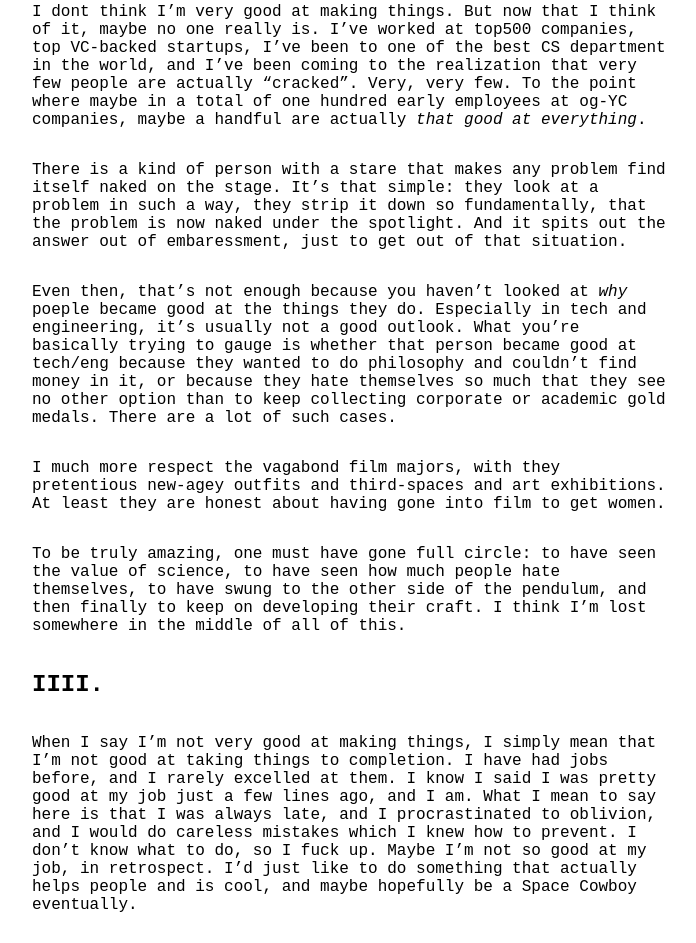
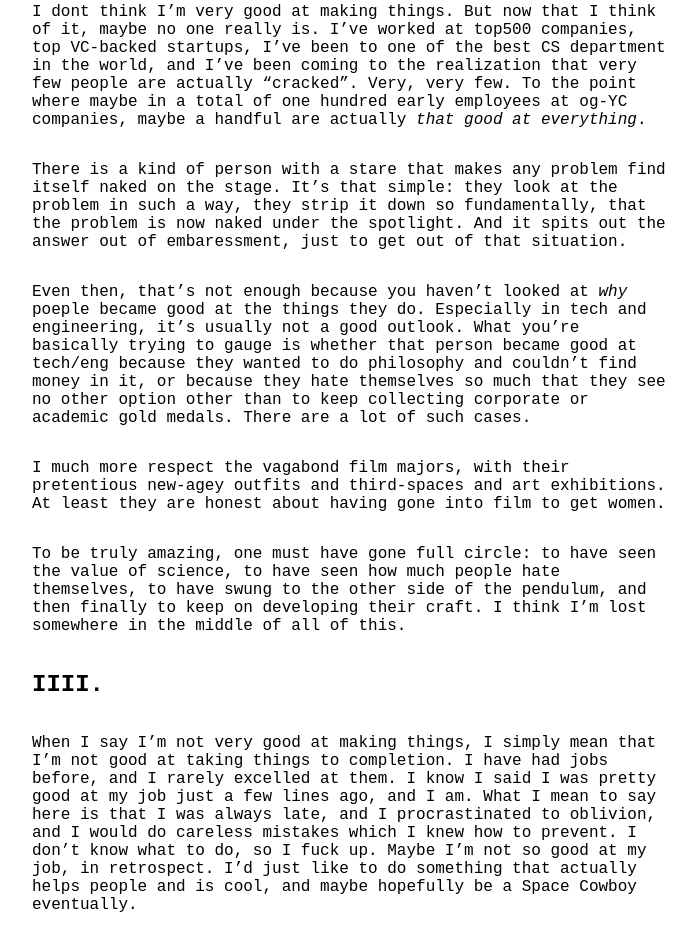
Before and after one commit to IgaoGuru/personal-site, an Astro site: page /essays/not-good in a window 1280 px wide. Shown: the part 2535-3478 px from the top of the page, without its empty margins (288-984 px from the left). Built offline with nearby package versions, Linux system fonts and the light colour scheme; Astro itself is replaced by a stand-in of ours.

Commit message:
grammar corrections, not-good.md

```diff
--- a/src/pages/essays/not-good.md
+++ b/src/pages/essays/not-good.md
@@ -46,11 +46,11 @@ Ah, man, I wish the internet were a more civil place. It seems like we fucked up
 I dont think I'm very good at making things. But now that I think of it, maybe no one really is.
 I've worked at top500 companies, top VC-backed startups, I've been to one of the best CS department in the world, and I've been coming to the realization that very few people are actually "cracked". Very, very few. To the point where maybe in a total of one hundred early employees at og-YC companies, maybe a handful are actually _that good at everything_.
 
-There is a kind of person with a stare that makes any problem find itself naked on the stage. It's that simple: they look at a problem in such a way, they strip it down so fundamentally, that the problem is now naked under the spotlight. And it spits out the answer out of embaressment, just to get out of that situation.
+There is a kind of person with a stare that makes any problem find itself naked on the stage. It's that simple: they look at the problem in such a way, they strip it down so fundamentally, that the problem is now naked under the spotlight. And it spits out the answer out of embaressment, just to get out of that situation.
 
-Even then, that's not enough because you haven't looked at _why_ poeple became good at the things they do. Especially in tech and engineering, it's usually not a good outlook. What you're basically trying to gauge is whether that person became good at tech/eng because they wanted to do philosophy and couldn't find money in it, or because they hate themselves so much that they see no other option than to keep collecting corporate or academic gold medals. There are a lot of such cases.
+Even then, that's not enough because you haven't looked at _why_ poeple became good at the things they do. Especially in tech and engineering, it's usually not a good outlook. What you're basically trying to gauge is whether that person became good at tech/eng because they wanted to do philosophy and couldn't find money in it, or because they hate themselves so much that they see no other option other than to keep collecting corporate or academic gold medals. There are a lot of such cases.
 
-I much more respect the vagabond film majors, with they pretentious new-agey outfits and third-spaces and art exhibitions. At least they are honest about having gone into film to get women.
+I much more respect the vagabond film majors, with their pretentious new-agey outfits and third-spaces and art exhibitions. At least they are honest about having gone into film to get women.
 
 To be truly amazing, one must have gone full circle: to have seen the value of science, to have seen how much people hate themselves, to have swung to the other side of the pendulum, and then finally to keep on developing their craft. I think I'm lost somewhere in the middle of all of this.
 
```
